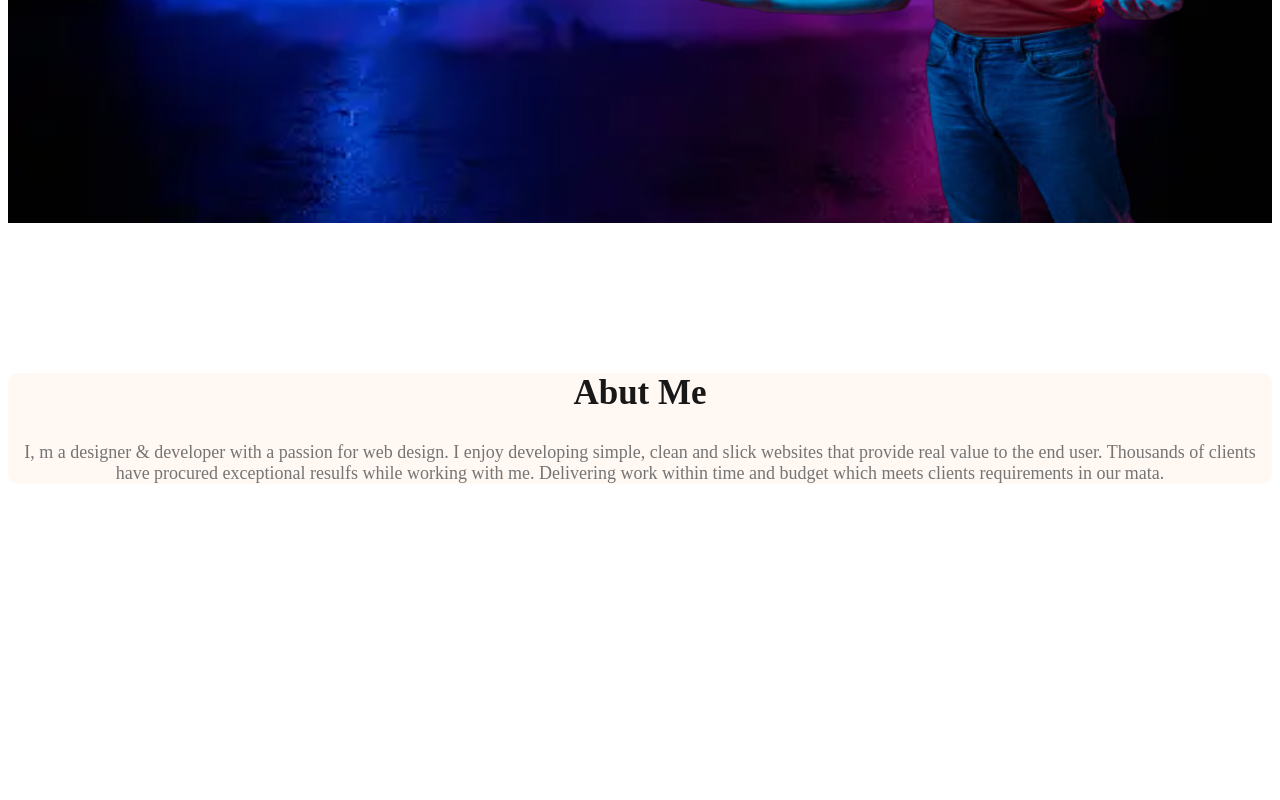
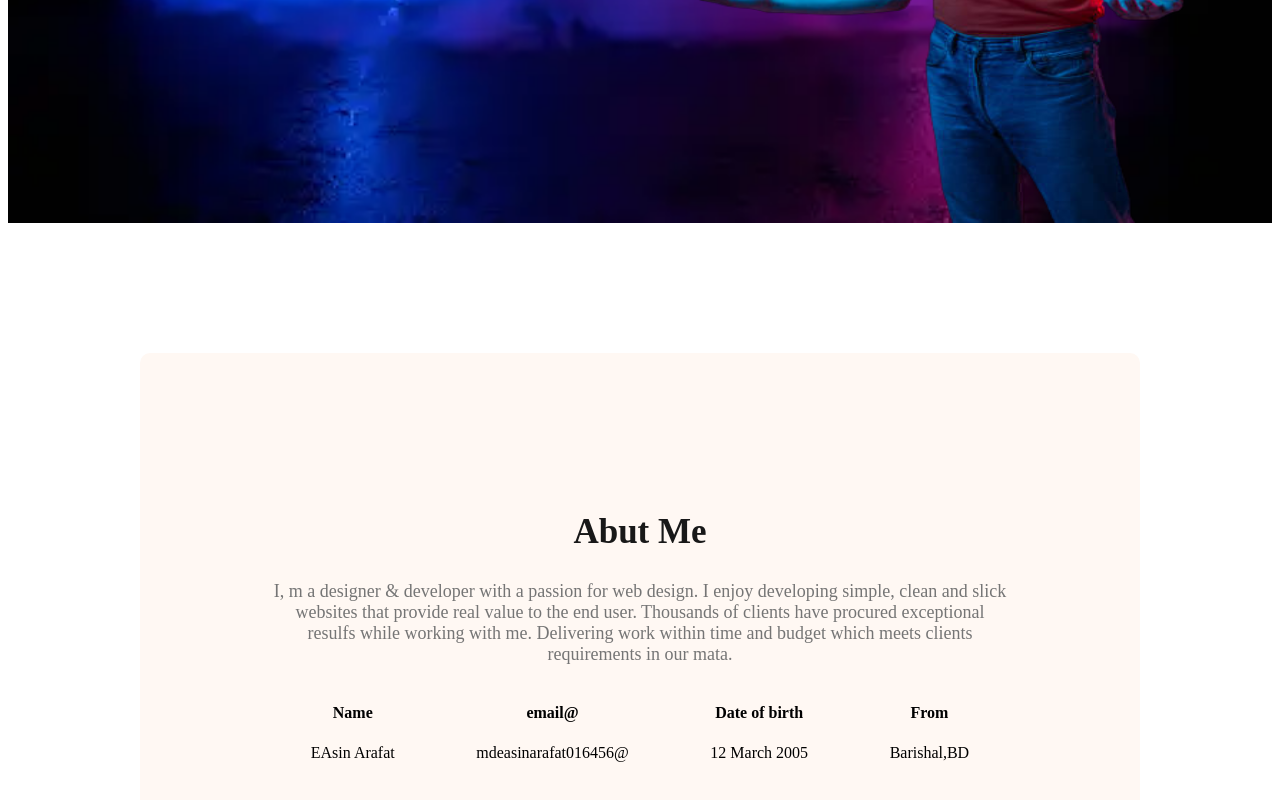
Before and after one commit to Easin2023/protfolio-webpage, a plain HTML site: page index.html in a window 1280 px wide. Shown: the part 633-1433 px from the top of the page. Before the commit the page ends 1135 px from the top, so only its background shows below. Drawn offline with Linux system fonts and the light colour scheme.

Commit message:
aboute section design

```diff
--- a/index.html
+++ b/index.html
@@ -33,6 +33,25 @@
             <p class="about-description">
                 I, m a designer & developer with a passion for web design. I enjoy developing simple, clean and slick websites that provide real value to the end user. Thousands of clients have procured exceptional resulfs while working with me. Delivering work within time and budget which meets clients requirements in our mata.
             </p>
+            <div class="about-container">
+                <!-- .about-info*4>h4.about-info-title+p.info-paragraph-description -->
+                <div class="about-info">
+                    <h4 class="about-info-title">Name</h4>
+                    <p class="info-paragraph-description">EAsin Arafat </p>
+                </div>
+                <div class="about-info">
+                    <h4 class="about-info-title">email@</h4>
+                    <p class="info-paragraph-description">mdeasinarafat016456@</p>
+                </div>
+                <div class="about-info">
+                    <h4 class="about-info-title">Date of birth</h4>
+                    <p class="info-paragraph-description">12 March 2005</p>
+                </div>
+                <div class="about-info">
+                    <h4 class="about-info-title">From</h4>
+                    <p class="info-paragraph-description">Barishal,BD</p>
+                </div>
+            </div>
         </section>
     </main>
     <footer>
--- a/style/portfolio.css
+++ b/style/portfolio.css
@@ -81,12 +81,17 @@ h1.easin{
 
 
 /* main section style */
+main{
+    max-width:1000px;
+    margin: 0 auto;
+}
 
 /* about section style */
 .about{
-    margin-top: 150PX;
+    padding: 130px;
     border-radius: 10px;
     background: #FFF8F3;
+    margin: 130px 0;
 }
 .about-section{
     color: #181818;
@@ -101,6 +106,12 @@ h1.easin{
     color: #757575;
     text-align: center;
     font-size: 18px;
-    font-weight: 400;
 
 }
+.about-container{
+    display: flex;
+    justify-content: space-around;
+}
+.about-info{
+    text-align: center;
+}
```
